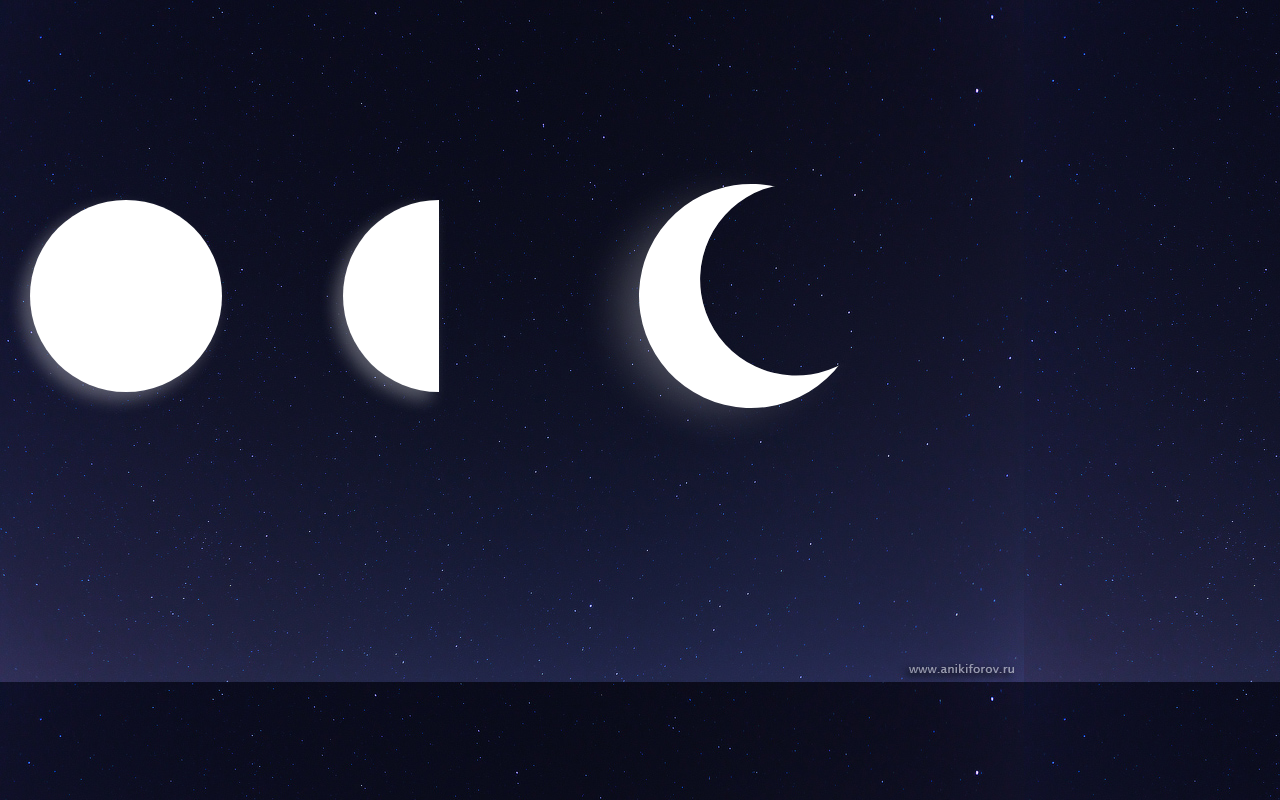
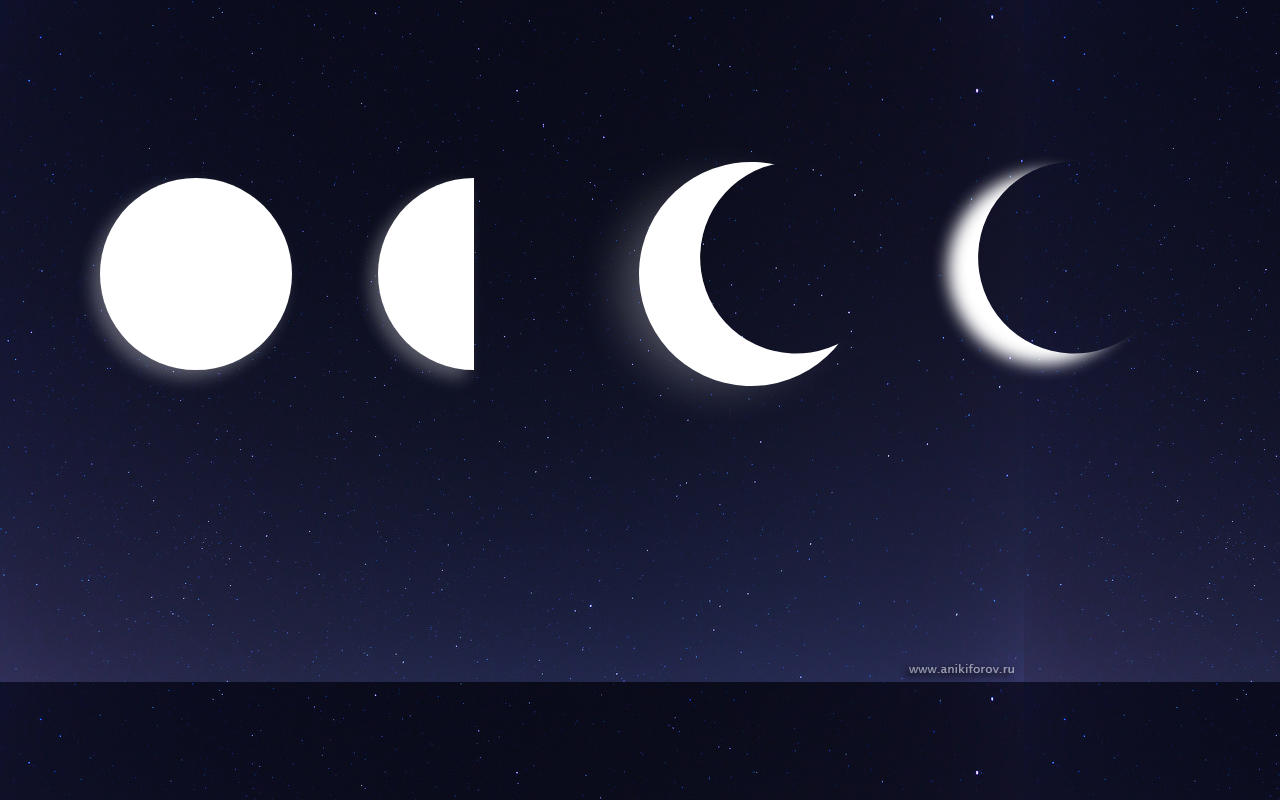
Before and after one commit to Delink-D/moon-css, a plain HTML site: page index.html in a window 1280 px wide. Drawn offline with Linux system fonts and the light colour scheme.

Commit message:
styling of the smallest moon

```diff
--- a/css/styles.css
+++ b/css/styles.css
@@ -36,3 +36,13 @@ body {
 				-5em 0 3em rgba(255, 255, 255, 0.3);
 	transform: rotate(-20deg) translate(3em);
 }
+
+/*small crescent moon*/
+.t-crescent-moon {
+	height: 12em;
+	width: 12em;
+	border-radius: 50%;
+	background: transparent;
+	box-shadow: -2em 0em 1em #fff;
+	transform: rotate(-20deg) translate(3em);
+}
--- a/index.html
+++ b/index.html
@@ -7,7 +7,7 @@
 		<link rel="stylesheet" type="text/css" href="css/styles.css">
 	</head>
 	<body>
-		<div class="container-fluid">
+		<div class="container">
 
 			<!-- fill moon -->
 			<div class="col-md-3">
@@ -24,8 +24,9 @@
 				<div class="crescent-moon"></div>
 			</div>
 
+			<!-- thiner crescent moon -->
 			<div class="col-md-3">
-
+				<div class="t-crescent-moon"></div>
 			</div>
 
 		</div>
```
